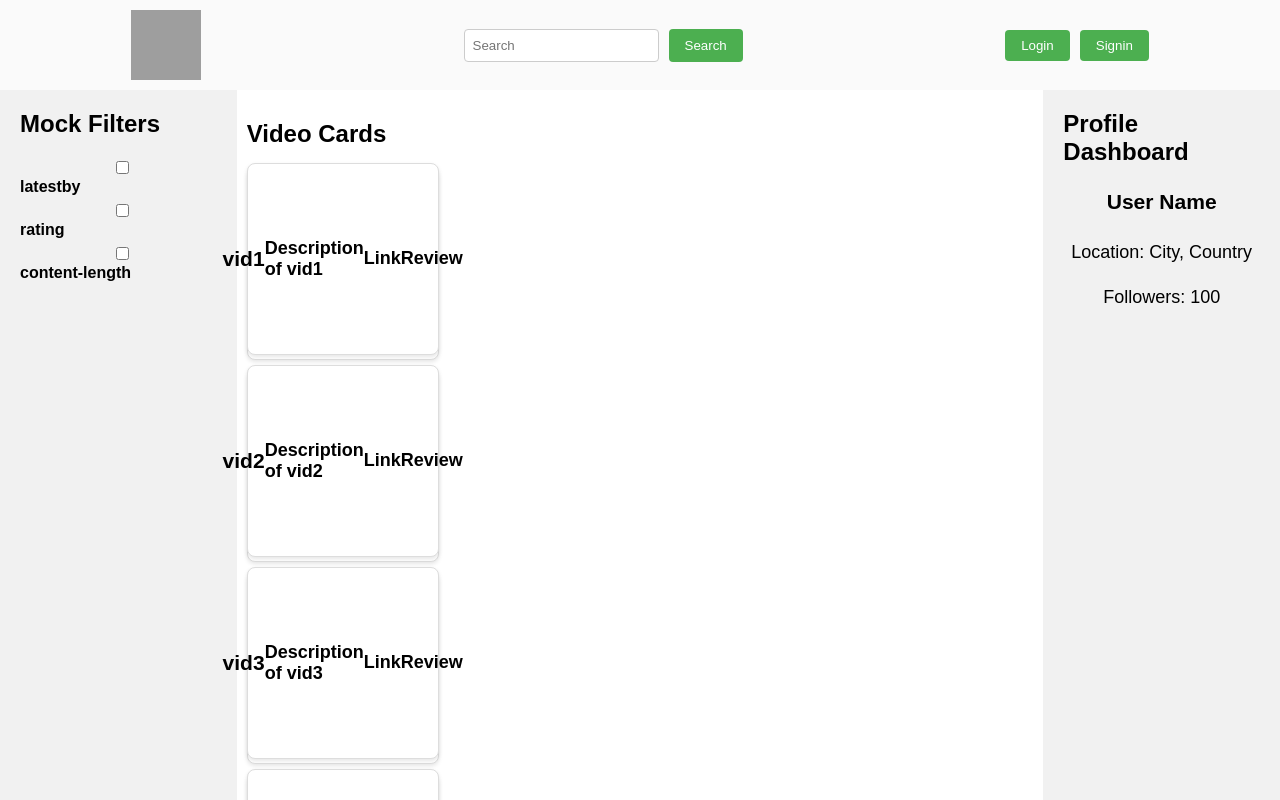
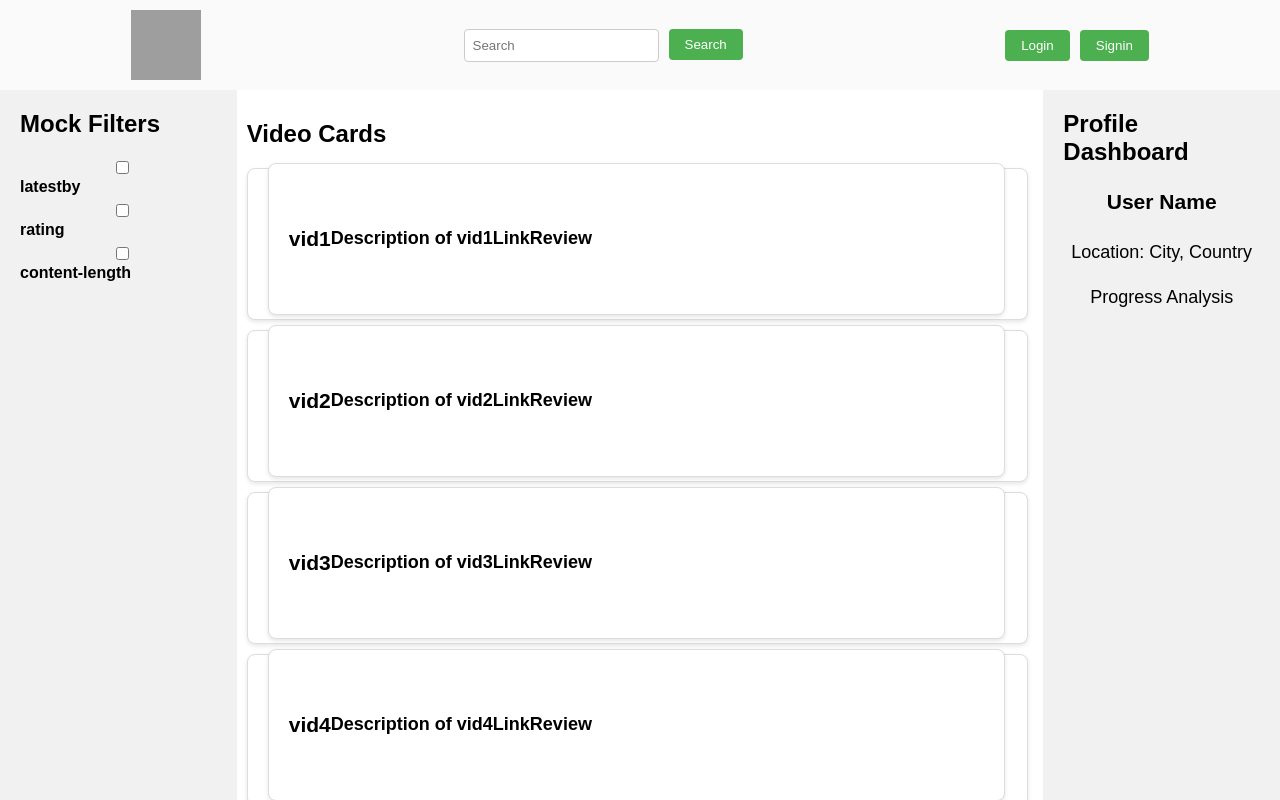
Before and after one commit to cfgmumbai2023/Team-10, a React (Create React App) app in the folder cfg/: page /student in a window 1280 px wide. Shown: the top 800 px of the page. Built offline with nearby package versions, Linux system fonts and the light colour scheme; grey boxes are pictures that could not be loaded.

Commit message:
SRP student changes css stuff

```diff
--- a/cfg/src/ModeratorProfile.css
+++ b/cfg/src/ModeratorProfile.css
@@ -23,13 +23,12 @@
   }
 
   .card {
-    width: 150px;
-    height: 150px;
+    width: 94%;
+    height: 110px;
     background-color: white;
     border-radius: 8px;
     display: flex;
     align-items: center;
-    justify-content: center;
     font-size: 18px;
     font-weight: bold;
     box-shadow: 0 2px 4px rgba(0, 0, 0, 0.1);
--- a/cfg/src/header.js
+++ b/cfg/src/header.js
@@ -10,8 +10,7 @@ const Header = () => {
       <img src='https://rkssngo.org/wp-content/uploads/2021/02/cropped-logo-rkss-org.png' className="logo" alt='RKSS' />
     <Form className='formStyle'>
         <FormControl type="text" placeholder="Search" className="searchBar" />
-        <Button className='SearchButton'
-        >Search</Button>
+        <Link to="/student"> <Button className='SearchButton'>Search</Button></Link>
     </Form>
     <div>
       <Link to="/login"><Button className='addingSpacing'>Login</Button></Link>
--- a/cfg/src/studentSRP.jsx
+++ b/cfg/src/studentSRP.jsx
@@ -2,6 +2,7 @@ import './studentSRP.css';
 import React, { useState,createContext } from 'react';
 import { Videocard } from './videocard';
 import Header from './header';
+import Footer from './footer';
 
 const StudentSRP = () => {
 const checked=[0,0,0]
@@ -58,10 +59,11 @@ const checked=[0,0,0]
         <div className="profile">
           <h3>User Name</h3>
           <p>Location: City, Country</p>
-          <p>Followers: 100</p>
+          <p>Progress Analysis</p>
         </div>
       </div>
     </div>
+    <Footer />
     </div>
   );
 };
```
